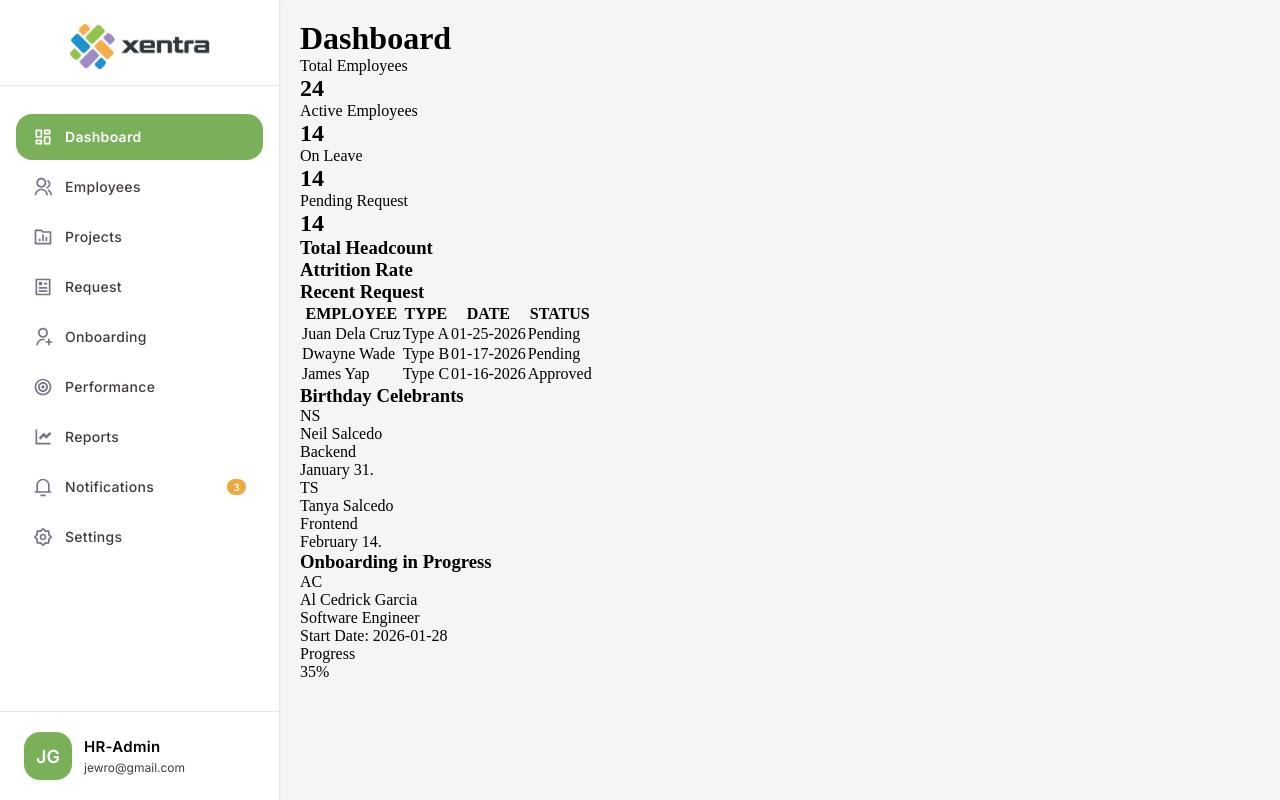
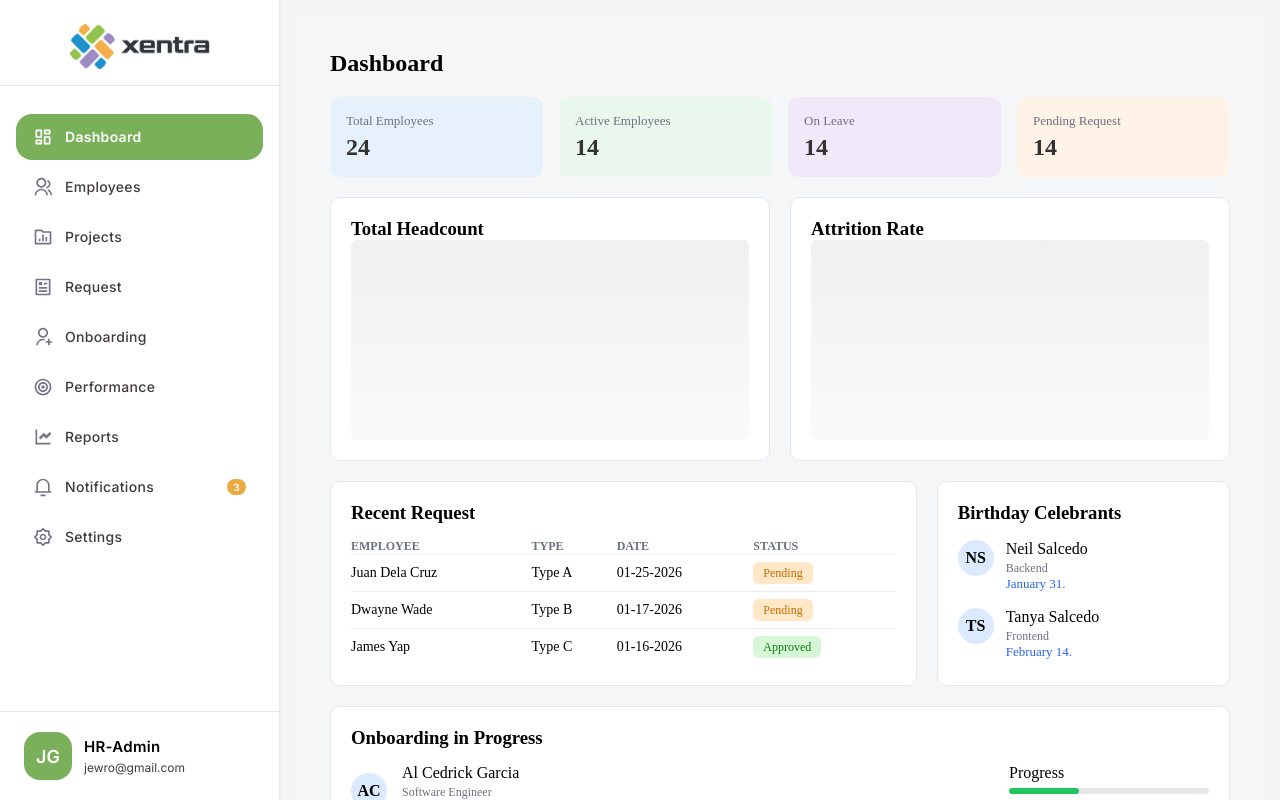
Before and after one commit to xentra-jairogarcia/hris-dashboard, an Angular app: page /dashboard in a window 1280 px wide. Built offline with nearby package versions, Linux system fonts and the light colour scheme.

Commit message:
Add dashboard css

```diff
--- a/src/app/pages/dashboard/dashboard.scss
+++ b/src/app/pages/dashboard/dashboard.scss
@@ -0,0 +1,197 @@
+/* Using global CSS variables from styles.scss */
+:host {
+    --primary-color: var(--green-600);
+    --primary-light: var(--blue-400);
+    --secondary-color: var(--orange-500);
+    --text-primary: #1e293b;
+    --text-secondary: var(--black-400);
+    --bg-white: #ffffff;
+    --bg-hover: #f8fafc;
+    --border-color: #e2e8f0;
+    --shadow-sm: 0 1px 3px rgba(0,0,0,0.05);
+}
+
+.dashboard {
+  padding: 30px;
+  background: #f5f6f8;
+  min-height: 100vh;
+}
+
+.page-title {
+  font-size: 24px;
+  margin-bottom: 20px;
+}
+
+/* Cards */
+
+.card {
+  background: white;
+  border-radius: 10px;
+  padding: 20px;
+  border: 1px solid #e5e7eb;
+}
+
+/* Stats */
+
+.stats-grid {
+  display: grid;
+  grid-template-columns: repeat(4, 1fr);
+  gap: 16px;
+  margin-bottom: 20px;
+}
+
+.stat-card {
+  display: flex;
+  justify-content: space-between;
+  align-items: center;
+  padding: 16px;
+  border-radius: 10px;
+  color: #333;
+}
+
+.stat-title {
+  font-size: 13px;
+  color: #6b7280;
+}
+
+.stat-card h2 {
+  margin-top: 5px;
+}
+
+.stat-icon {
+  font-size: 24px;
+  opacity: 0.7;
+}
+
+/* Colors */
+
+.blue { background: #e6f1fb; }
+.green { background: #eaf7ec; }
+.purple { background: #f1e9f9; }
+.orange { background: #fff2e6; }
+
+/* Charts */
+
+.charts-grid {
+  display: grid;
+  grid-template-columns: 2fr 2fr;
+  gap: 20px;
+  margin-bottom: 20px;
+}
+
+.chart-placeholder {
+  height: 200px;
+  background: linear-gradient(#f0f0f0, #fafafa);
+  border-radius: 6px;
+}
+
+/* Bottom grid */
+
+.bottom-grid {
+  display: grid;
+  grid-template-columns: 2fr 1fr;
+  gap: 20px;
+  margin-bottom: 20px;
+}
+
+/* Table */
+
+table {
+  width: 100%;
+  border-collapse: collapse;
+  margin-top: 15px;
+}
+
+th {
+  text-align: left;
+  font-size: 12px;
+  color: #6b7280;
+}
+
+td {
+  padding: 10px 0;
+  border-top: 1px solid #eee;
+  font-size: 14px;
+}
+
+/* Status */
+
+.status {
+  padding: 4px 10px;
+  border-radius: 6px;
+  font-size: 12px;
+}
+
+.pending {
+  background: #ffe7c7;
+  color: #c76b00;
+}
+
+.approved {
+  background: #d7f5d7;
+  color: #0c7a0c;
+}
+
+/* Birthday */
+
+.birthday-item {
+  display: flex;
+  gap: 12px;
+  margin-top: 16px;
+}
+
+.avatar {
+  width: 36px;
+  height: 36px;
+  border-radius: 50%;
+  background: #dbeafe;
+  display: flex;
+  align-items: center;
+  justify-content: center;
+  font-weight: bold;
+}
+
+.role {
+  font-size: 12px;
+  color: #6b7280;
+}
+
+.date {
+  font-size: 13px;
+  color: #2563eb;
+}
+
+/* Onboarding */
+
+.onboard-item {
+  display: flex;
+  align-items: center;
+  gap: 15px;
+  margin-top: 15px;
+}
+
+.employee-info {
+  flex: 1;
+}
+
+.progress-section {
+  width: 200px;
+}
+
+.progress-bar {
+  height: 6px;
+  background: #e5e7eb;
+  border-radius: 10px;
+  margin: 6px 0;
+}
+
+.progress {
+  height: 6px;
+  background: #22c55e;
+  border-radius: 10px;
+}
+
+.percent {
+  font-size: 13px;
+  color: #555;
+}
```
